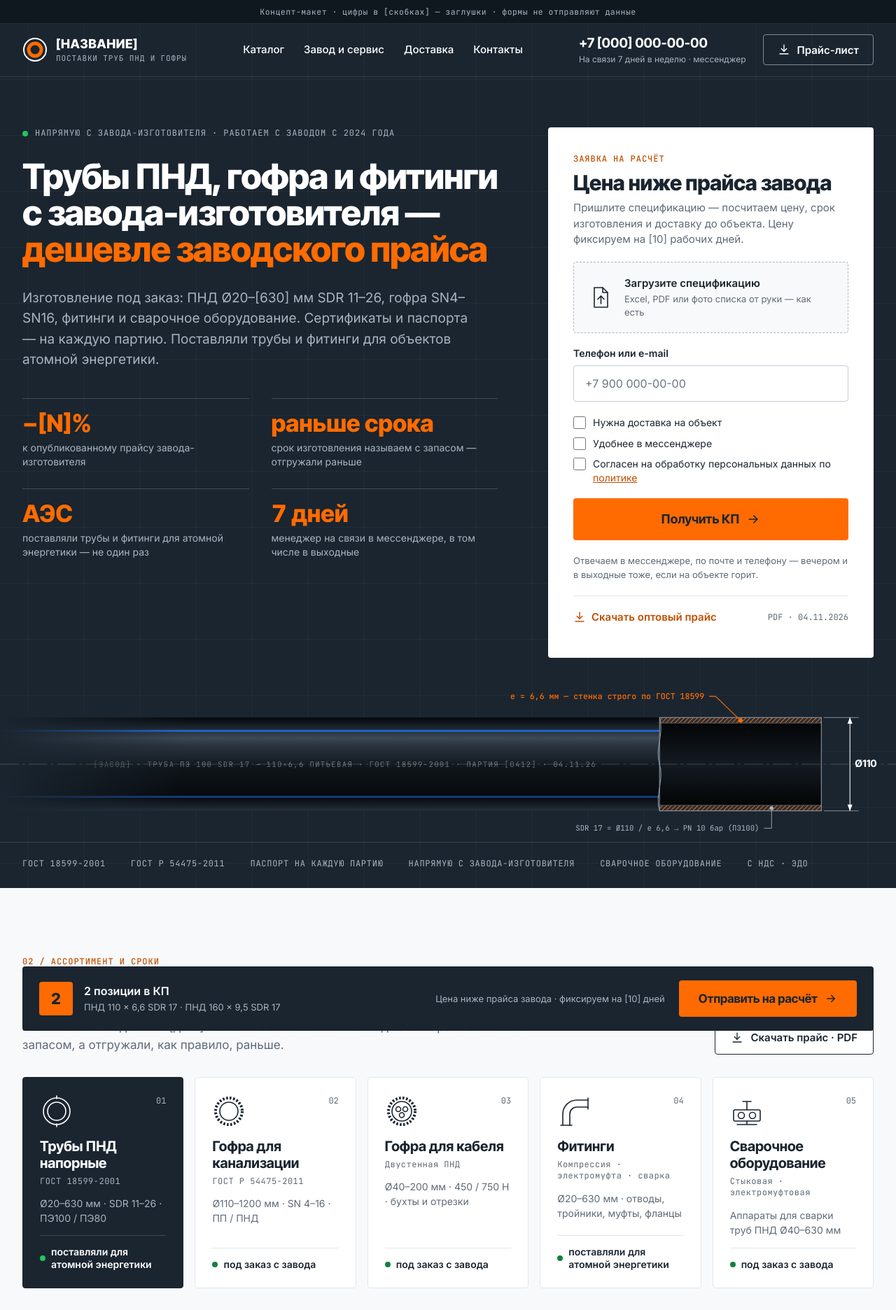
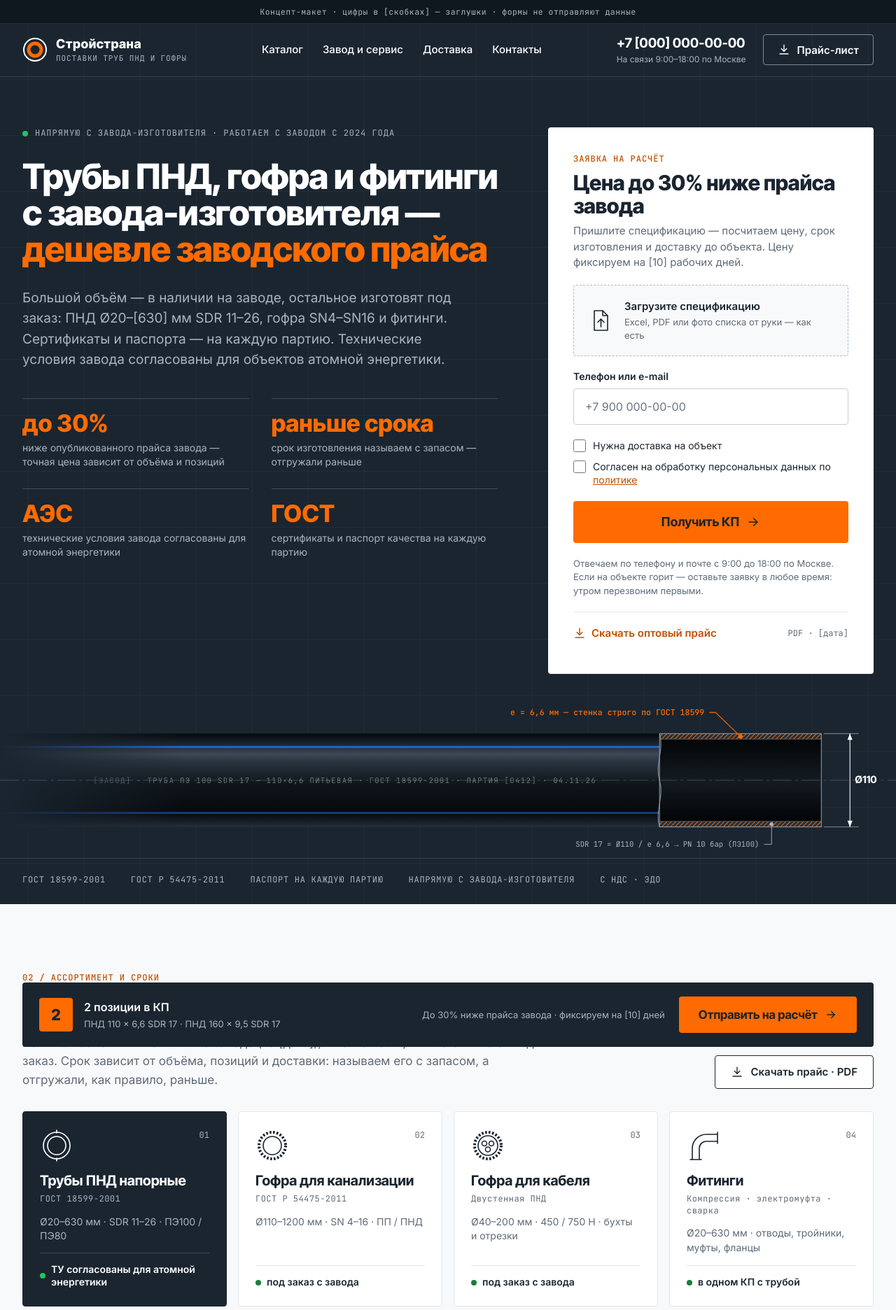
Before and after one commit to BorisMolchanov/pnd-landing, a plain HTML site: page index.html in a window 1280 px wide. Shown: the top 1872 px of the page at 70% size. Drawn offline with Linux system fonts and the light colour scheme.

Commit message:
Apply the client's answers to the pipe landing
Brand the page as Stroystrana and replace the "7 days a week,
messenger" promise with 9:00-18:00 Moscow time by phone and e-mail;
the messenger checkbox is gone. The discount placeholder becomes
"up to 30% below the manufacturer's list" with catalog prices marked
as indicative. The nuclear-energy claim now cites the manufacturer's
technical specifications approved for the industry. The welding
equipment group is removed; the fourth facts are now GOST documents
for every batch and one quote for pipes, corrugated pipes and
fittings. Docs and README follow the page.

Co-Authored-By: Claude Opus 5.5 <noreply@anthropic.com>

```diff
--- a/assets/app.js
+++ b/assets/app.js
@@ -68,19 +68,6 @@
         R('f5', 'Втулка под фланец + фланец', 'комплект, Ру 10', 225, '225', 'Фланец', 'SDR 17', 'комплект', 'фланцевое', '[36] компл.', 'part'),
         R('f6', 'Муфта для гофры + кольцо', 'для гофры SN 8', 160, '160', 'Раструб', 'SN 8', 'поштучно', 'раструб', '[600] шт', 'in')
       ]
-    },
-    weld: {
-      head: ['Позиция', 'Диаметры, мм', 'Тип сварки', 'Питание', 'Комплектация', 'Наличие', 'Цена от*'],
-      dia: [['Все', 0, 9999], ['до 160', 0, 160], ['до 315', 161, 315], ['от 315', 316, 9999]],
-      clsLabel: 'Сварка', cls: ['Все', 'Стыковая', 'Электромуфтовая'],
-      unit: '₽/шт', priceNote: 'под заказ', icon: 'weld',
-      short: function (r) { return r.name + ' ' + r.size; },
-      rows: [
-        R('w1', 'Аппарат стыковой сварки', 'механический привод', 160, '40–160', 'Стыковая', 'стыковая', '220 В', 'нагреватель, торцеватель', '—', 'order'),
-        R('w2', 'Аппарат стыковой сварки', 'гидравлический привод', 315, '90–315', 'Стыковая', 'стыковая', '220 В', 'гидроблок, вкладыши', '—', 'order'),
-        R('w3', 'Аппарат стыковой сварки', 'гидравлический привод', 630, '250–630', 'Стыковая', 'стыковая', '380 В', 'гидроблок, вкладыши', '—', 'order'),
-        R('w4', 'Аппарат электромуфтовой сварки', 'для электросварных фитингов', 1200, 'до [1200]', 'Электромуфтовая', 'электромуфтовая', '220 В', 'сканер штрихкода', '—', 'order')
-      ]
     }
   };
 
@@ -94,7 +81,6 @@
     pipe: '<svg width="24" height="24" viewBox="0 0 24 24" fill="none" stroke="#1A2530" stroke-width="1.5" aria-hidden="true"><circle cx="12" cy="12" r="9.5"/><circle cx="12" cy="12" r="6"/></svg>',
     corr: '<svg width="24" height="24" viewBox="0 0 24 24" fill="none" stroke="#1A2530" aria-hidden="true"><circle cx="12" cy="12" r="9.5" stroke-width="2.4" stroke-dasharray="1.8 1.4"/><circle cx="12" cy="12" r="5.5" stroke-width="1.5"/></svg>',
     fit: '<svg width="24" height="24" viewBox="0 0 24 24" fill="none" stroke="#1A2530" stroke-width="1.5" stroke-linecap="round" aria-hidden="true"><path d="M4 21v-7a10 10 0 0 1 10-10h7"/><path d="M9 21v-7a5 5 0 0 1 5-5h7"/></svg>',
-    weld: '<svg width="24" height="24" viewBox="0 0 24 24" fill="none" stroke="#1A2530" stroke-width="1.5" stroke-linecap="round" stroke-linejoin="round" aria-hidden="true"><rect x="2.5" y="11" width="19" height="8" rx="1"/><circle cx="8" cy="15" r="2.2"/><circle cx="16" cy="15" r="2.2"/><path d="M12 11V5M9 5h6"/></svg>',
     plus: '<svg width="16" height="16" viewBox="0 0 24 24" fill="none" stroke="currentColor" stroke-width="2.4" stroke-linecap="round" aria-hidden="true"><path d="M12 5v14M5 12h14"/></svg>',
     check: '<svg width="16" height="16" viewBox="0 0 24 24" fill="none" stroke="currentColor" stroke-width="2.4" stroke-linecap="round" stroke-linejoin="round" aria-hidden="true"><path d="M5 12.5l4.5 4.5L19 7.5"/></svg>'
   };
@@ -283,7 +269,7 @@
       } else if (!consent) {
         status.textContent = 'Отметьте согласие на обработку персональных данных.';
       } else {
-        status.textContent = 'Демо-версия: заявка не отправлена. В рабочей версии форма уходит в CRM, а КП приходит за 15 минут.';
+        status.textContent = 'Демо-версия: заявка не отправлена. В рабочей версии форма уходит в CRM, а КП приходит в рабочее время.';
       }
       status.hidden = false;
     });
--- a/index.html
+++ b/index.html
@@ -24,7 +24,7 @@
       <a class="logo" href="#top" id="top">
         <svg width="36" height="36" viewBox="0 0 36 36" aria-hidden="true"><circle cx="18" cy="18" r="16" fill="none" stroke="#FFFFFF" stroke-width="2"/><circle cx="18" cy="18" r="9" fill="none" stroke="#FF6B00" stroke-width="5"/></svg>
         <span class="logo-text">
-          <span class="logo-name">[НАЗВАНИЕ]</span>
+          <span class="logo-name">Стройстрана</span>
           <span class="logo-sub">Поставки труб ПНД и гофры</span>
         </span>
       </a>
@@ -37,7 +37,7 @@
       <div class="header-contacts">
         <div class="phone">
           <a href="tel:+70000000000">+7 [000] 000-00-00</a>
-          <span>На связи 7 дней в неделю · мессенджер</span>
+          <span>На связи 9:00–18:00 по Москве</span>
         </div>
         <a class="btn btn-outline-dark header-price" href="#lead-form">
           <svg width="18" height="18" viewBox="0 0 24 24" fill="none" stroke="currentColor" stroke-width="1.8" stroke-linecap="round" stroke-linejoin="round" aria-hidden="true"><path d="M12 3v12"/><path d="M7 10l5 5 5-5"/><path d="M4 20h16"/></svg>
@@ -51,20 +51,20 @@
     <div class="hero-main">
       <div class="live"><i aria-hidden="true"></i>Напрямую с завода-изготовителя · работаем с заводом с 2024 года</div>
       <h1 class="h1" id="hero-title">Трубы ПНД, гофра и фитинги с завода-изготовителя — <em>дешевле заводского прайса</em></h1>
-      <p class="hero-sub">Изготовление под заказ: ПНД Ø20–[630] мм SDR 11–26, гофра SN4–SN16, фитинги и сварочное оборудование. Сертификаты и паспорта — на каждую партию. Поставляли трубы и фитинги для объектов атомной энергетики.</p>
+      <p class="hero-sub">Большой объём — в наличии на заводе, остальное изготовят под заказ: ПНД Ø20–[630] мм SDR 11–26, гофра SN4–SN16 и фитинги. Сертификаты и паспорта — на каждую партию. Технические условия завода согласованы для объектов атомной энергетики.</p>
       <a class="btn btn-primary btn-lg btn-block mobile-cta" href="#lead-form">Загрузить спецификацию</a>
       <div class="facts">
-        <div class="fact"><b>−[N]%</b><span>к опубликованному прайсу завода-изготовителя</span></div>
+        <div class="fact"><b>до 30%</b><span>ниже опубликованного прайса завода — точная цена зависит от объёма и позиций</span></div>
         <div class="fact"><b>раньше срока</b><span>срок изготовления называем с запасом — отгружали раньше</span></div>
-        <div class="fact"><b>АЭС</b><span>поставляли трубы и фитинги для атомной энергетики — не один раз</span></div>
-        <div class="fact"><b>7 дней</b><span>менеджер на связи в мессенджере, в том числе в выходные</span></div>
+        <div class="fact"><b>АЭС</b><span>технические условия завода согласованы для атомной энергетики</span></div>
+        <div class="fact"><b>ГОСТ</b><span>сертификаты и паспорт качества на каждую партию</span></div>
       </div>
     </div>
 
     <form class="lead-form" id="lead-form" aria-labelledby="form-title" novalidate>
       <div class="form-head">
         <span class="overline">Заявка на расчёт</span>
-        <h2 class="form-title" id="form-title">Цена ниже прайса завода</h2>
+        <h2 class="form-title" id="form-title">Цена до 30% ниже прайса завода</h2>
         <p class="form-note">Пришлите спецификацию — посчитаем цену, срок изготовления и доставку до объекта. Цену фиксируем на [10] рабочих дней.</p>
       </div>
       <label class="dropzone" for="spec">
@@ -81,7 +81,6 @@
       </div>
       <div class="checks">
         <label class="check"><input type="checkbox" name="delivery"><span>Нужна доставка на объект</span></label>
-        <label class="check"><input type="checkbox" name="messenger"><span>Удобнее в мессенджере</span></label>
         <label class="check"><input type="checkbox" name="consent" required><span>Согласен на обработку персональных данных по <a href="#contacts">политике</a></span></label>
       </div>
       <button class="btn btn-primary btn-lg" type="submit">
@@ -89,13 +88,13 @@
         <svg width="20" height="20" viewBox="0 0 24 24" fill="none" stroke="currentColor" stroke-width="2" stroke-linecap="round" stroke-linejoin="round" aria-hidden="true"><path d="M5 12h14"/><path d="M13 6l6 6-6 6"/></svg>
       </button>
       <p class="form-status" role="status" hidden></p>
-      <p class="form-sla">Отвечаем в мессенджере, по почте и телефону — вечером и в выходные тоже, если на объекте горит.</p>
+      <p class="form-sla">Отвечаем по телефону и почте с 9:00 до 18:00 по Москве. Если на объекте горит — оставьте заявку в любое время: утром перезвоним первыми.</p>
       <div class="form-foot">
         <a class="link-accent" href="#catalog">
           <svg width="18" height="18" viewBox="0 0 24 24" fill="none" stroke="currentColor" stroke-width="2" stroke-linecap="round" stroke-linejoin="round" aria-hidden="true"><path d="M12 3v12"/><path d="M7 10l5 5 5-5"/><path d="M4 20h16"/></svg>
           Скачать оптовый прайс
         </a>
-        <span class="mono">PDF · 04.11.2026</span>
+        <span class="mono">PDF · [дата]</span>
       </div>
     </form>
   </div>
@@ -161,7 +160,6 @@
       <span>ГОСТ Р 54475-2011</span>
       <span>Паспорт на каждую партию</span>
       <span>Напрямую с завода-изготовителя</span>
-      <span>Сварочное оборудование</span>
       <span>С НДС · ЭДО</span>
     </div>
   </div>
@@ -174,7 +172,7 @@
       <div class="text">
         <span class="overline">02 / Ассортимент и сроки</span>
         <h2 class="h2" id="catalog-title">Что изготовит завод под ваш заказ</h2>
-        <p class="lead-muted">Наличие на заводе — на [дата]. Остальное изготавливают под заказ: срок называем с запасом, а отгружали, как правило, раньше.</p>
+        <p class="lead-muted">Большой объём — в наличии на заводе (на [дата]), многие позиции изготавливают под заказ. Срок зависит от объёма, позиций и доставки: называем его с запасом, а отгружали, как правило, раньше.</p>
       </div>
       <a class="btn btn-outline" href="#lead-form">
         <svg width="18" height="18" viewBox="0 0 24 24" fill="none" stroke="currentColor" stroke-width="1.8" stroke-linecap="round" stroke-linejoin="round" aria-hidden="true"><path d="M12 3v12"/><path d="M7 10l5 5 5-5"/><path d="M4 20h16"/></svg>
@@ -193,7 +191,7 @@
           <span class="cat-gost muted">ГОСТ 18599-2001</span>
         </span>
         <span class="cat-spec muted">Ø20–630 мм · SDR 11–26 · ПЭ100 / ПЭ80</span>
-        <span class="cat-stock"><i aria-hidden="true"></i>поставляли для атомной энергетики</span>
+        <span class="cat-stock"><i aria-hidden="true"></i>ТУ согласованы для атомной энергетики</span>
       </button>
       <button type="button" class="cat-card" data-tab="kan" aria-pressed="false">
         <span class="cat-top">
@@ -229,19 +227,7 @@
           <span class="cat-gost muted">Компрессия · электромуфта · сварка</span>
         </span>
         <span class="cat-spec muted">Ø20–630 мм · отводы, тройники, муфты, фланцы</span>
-        <span class="cat-stock"><i aria-hidden="true"></i>поставляли для атомной энергетики</span>
-      </button>
-      <button type="button" class="cat-card" data-tab="weld" aria-pressed="false">
-        <span class="cat-top">
-          <svg class="cat-icon" width="48" height="48" viewBox="0 0 48 48" fill="none" stroke="currentColor" stroke-width="1.6" stroke-linecap="round" stroke-linejoin="round" aria-hidden="true"><rect x="5" y="22" width="38" height="16" rx="2"/><circle cx="16" cy="30" r="4.5"/><circle cx="32" cy="30" r="4.5"/><path d="M24 22V10M18 10h12M24 38v5M10 43h28"/></svg>
-          <span class="cat-num muted">05</span>
-        </span>
-        <span class="cat-name">
-          <span class="cat-title">Сварочное оборудование</span>
-          <span class="cat-gost muted">Стыковая · электромуфтовая</span>
-        </span>
-        <span class="cat-spec muted">Аппараты для сварки труб ПНД Ø40–630 мм</span>
-        <span class="cat-stock"><i aria-hidden="true"></i>под заказ с завода</span>
+        <span class="cat-stock"><i aria-hidden="true"></i>в одном КП с трубой</span>
       </button>
     </div>
 
@@ -276,7 +262,7 @@
           <a class="btn btn-primary" href="#lead-form">Запросить поставку</a>
         </div>
       </div>
-      <p class="footnote" id="catalog-footnote">* Цена ниже опубликованного прайса завода-изготовителя, при заказе от указанного объёма, с НДС. Масса 1 м — по ГОСТ 18599-2001, фактическая масса партии — в паспорте качества. Цена из КП фиксируется на [10] рабочих дней.</p>
+      <p class="footnote" id="catalog-footnote">* Цена ориентировочная, с НДС, при заказе от указанного объёма — до 30% ниже опубликованного прайса завода-изготовителя. Точная цена зависит от объёма, позиций и доставки — пришлём в КП. Масса 1 м — по ГОСТ 18599-2001, фактическая масса партии — в паспорте качества. Цена из КП фиксируется на [10] рабочих дней.</p>
     </div>
 
     <div class="kp" id="kp" aria-live="polite">
@@ -288,7 +274,7 @@
         </span>
       </div>
       <div class="kp-right">
-        <span>Цена ниже прайса завода · фиксируем на [10] дней</span>
+        <span>До 30% ниже прайса завода · фиксируем на [10] дней</span>
         <button type="button" class="btn btn-primary btn-md" id="kp-send">
           Отправить на расчёт
           <svg width="18" height="18" viewBox="0 0 24 24" fill="none" stroke="currentColor" stroke-width="2" stroke-linecap="round" stroke-linejoin="round" aria-hidden="true"><path d="M5 12h14"/><path d="M13 6l6 6-6 6"/></svg>
@@ -320,21 +306,21 @@
       </div>
       <div class="stat">
         <span class="stat-mark" aria-hidden="true"></span>
-        <span class="stat-num">−[N]%</span>
-        <span class="stat-cap">к опубликованному прайсу завода-изготовителя</span>
-        <span class="stat-src">Проверить просто: сравните наше КП с прайсом на сайте завода</span>
+        <span class="stat-num">до 30%</span>
+        <span class="stat-cap">ниже опубликованного прайса завода-изготовителя</span>
+        <span class="stat-src">Точная цена — в КП: зависит от объёма, позиций и доставки</span>
       </div>
       <div class="stat">
         <span class="stat-mark" aria-hidden="true"></span>
         <span class="stat-num">АЭС</span>
-        <span class="stat-cap">поставки труб ПНД и фитингов для объектов атомной энергетики — не один раз</span>
+        <span class="stat-cap">технические условия завода согласованы для применения на объектах атомной энергетики</span>
         <span class="stat-src">Подтверждение: документы по запросу</span>
       </div>
       <div class="stat">
         <span class="stat-mark" aria-hidden="true"></span>
-        <span class="stat-num">7/7</span>
-        <span class="stat-cap">менеджер на связи в мессенджере — вечером и в выходные</span>
-        <span class="stat-src">Проверить просто: напишите нам в субботу</span>
+        <span class="stat-num">1 КП</span>
+        <span class="stat-cap">трубы, гофра и фитинги — в одном предложении, одном счёте и одной машине</span>
+        <span class="stat-src">Соберите позиции в каталоге выше — посчитаем всё вместе</span>
       </div>
     </div>
 
@@ -348,7 +334,7 @@
           </span>
           <div class="ph-card">
             <b>Завод-изготовитель</b>
-            <span>Трубы ПНД, гофрированные трубы, фитинги и сварочное оборудование — одно производство</span>
+            <span>Трубы ПНД, гофрированные трубы и фитинги — одно производство</span>
             <a class="link-accent" href="#lead-form" style="min-height:32px;font-size:14px">
               Запросить сертификаты
               <svg width="16" height="16" viewBox="0 0 24 24" fill="none" stroke="currentColor" stroke-width="2" stroke-linecap="round" stroke-linejoin="round" aria-hidden="true"><path d="M5 12h14"/><path d="M13 6l6 6-6 6"/></svg>
@@ -367,7 +353,7 @@
           <h3 class="h3">Сервис, который мы проверили на своих закупках</h3>
         </div>
         <ul class="service">
-          <li><span class="ic"><svg width="22" height="22" viewBox="0 0 24 24" fill="none" stroke="#1A2530" stroke-width="1.7" stroke-linecap="round" stroke-linejoin="round" aria-hidden="true"><path d="M4 5h16v11H9l-5 4z"/><path d="M8 9h8M8 12h5"/></svg></span><div><b>Менеджер на связи 7 дней в неделю</b><span>Ответит в мессенджере вечером и в выходные, если на объекте горит.</span></div></li>
+          <li><span class="ic"><svg width="22" height="22" viewBox="0 0 24 24" fill="none" stroke="#1A2530" stroke-width="1.7" stroke-linecap="round" stroke-linejoin="round" aria-hidden="true"><path d="M4 5h16v11H9l-5 4z"/><path d="M8 9h8M8 12h5"/></svg></span><div><b>Менеджер на связи с 9:00 до 18:00 по Москве</b><span>Отвечает по телефону и почте. Если на объекте горит — оставьте заявку в любое время: утром перезвоним первыми.</span></div></li>
           <li><span class="ic"><svg width="22" height="22" viewBox="0 0 24 24" fill="none" stroke="#1A2530" stroke-width="1.7" stroke-linecap="round" stroke-linejoin="round" aria-hidden="true"><circle cx="9" cy="8" r="3.2"/><path d="M3.5 19c.6-3.3 2.8-5 5.5-5s4.9 1.7 5.5 5"/><path d="M16 6h5M18.5 3.5V8.5"/></svg></span><div><b>К сложному заказу подключается руководство завода</b><span>Сроки, документы и нестандартные позиции решаются быстро, без недели согласований.</span></div></li>
           <li><span class="ic"><svg width="22" height="22" viewBox="0 0 24 24" fill="none" stroke="#1A2530" stroke-width="1.7" stroke-linecap="round" stroke-linejoin="round" aria-hidden="true"><path d="M7 3h10l4 4v14H7z"/><path d="M17 3v4h4"/><path d="M10 12h8M10 16h8"/><path d="M3 7v14h12"/></svg></span><div><b>Все документы и сертификаты — сразу</b><span>Сертификаты, паспорта качества и пояснения по каждому документу — для приёмки и исполнительной документации.</span></div></li>
           <li><span class="ic"><svg width="22" height="22" viewBox="0 0 24 24" fill="none" stroke="#1A2530" stroke-width="1.7" stroke-linecap="round" stroke-linejoin="round" aria-hidden="true"><circle cx="12" cy="12" r="9"/><path d="M12 7v5l3.5 2"/></svg></span><div><b>Срок — с запасом</b><span>Срок изготовления называем с запасом, чтобы не подвести объект. На практике отгрузки приходили раньше срока.</span></div></li>        </ul>
@@ -394,7 +380,7 @@
       <div class="truck">
         <svg width="120" height="48" viewBox="0 0 120 48" fill="none" stroke="#1A2530" stroke-width="1.6" stroke-linecap="round" stroke-linejoin="round" aria-hidden="true"><rect x="14" y="10" width="60" height="26"/><path d="M26 10v26M38 10v26M50 10v26M62 10v26"/><path d="M84 23h26"/><path d="M102 16l8 7-8 7"/></svg>
         <span class="truck-title">Сборный груз через ТК</span>
-        <span class="truck-spec">фитинги, бухты, сварочное оборудование</span>
+        <span class="truck-spec">фитинги, бухты, небольшие партии</span>
         <span class="truck-note">В любой регион России</span>
       </div>
       <div class="truck">
@@ -431,7 +417,7 @@
       <div class="footer-col">
         <a class="logo" href="#top">
           <svg width="36" height="36" viewBox="0 0 36 36" aria-hidden="true"><circle cx="18" cy="18" r="16" fill="none" stroke="#FFFFFF" stroke-width="2"/><circle cx="18" cy="18" r="9" fill="none" stroke="#FF6B00" stroke-width="5"/></svg>
-          <span class="logo-text"><span class="logo-name">[НАЗВАНИЕ]</span><span class="logo-sub">Поставки труб ПНД и гофры</span></span>
+          <span class="logo-text"><span class="logo-name">Стройстрана</span><span class="logo-sub">Поставки труб ПНД и гофры</span></span>
         </a>
       </div>
       <div class="footer-col">
@@ -441,19 +427,21 @@
       </div>
       <div class="footer-col">
         <b>Контакты</b>
-        <a href="tel:+70000000000">+7 [000] 000-00-00</a>
-        <a href="mailto:zakaz@example.com">[zakaz@домен.ru]</a>
+        <a href="tel:+70000000000">+7 [000] 000-00-00 · городской</a>
+        <a href="tel:+79000000000">+7 [900] 000-00-00 · мобильный</a>
+        <a href="mailto:info@example.com">info@[домен]</a>
+        <span>9:00–18:00 по Москве</span>
       </div>
       <div class="footer-col">
         <b>Реквизиты</b>
-        <span>ООО «[Название]»</span>
+        <span>[ООО] «Стройстрана»</span>
         <span>ИНН [0000000000] · КПП [000000000]</span>
         <span>ОГРН [0000000000000]</span>
         <span>Юр. адрес: [адрес]</span>
       </div>
     </div>
     <div class="footer-bottom">
-      <span>© 2026 [Название] · Политика обработки персональных данных — [ссылка]</span>
+      <span>© 2026 Стройстрана · Политика обработки персональных данных — [ссылка]</span>
       <span>Концепт-макет</span>
     </div>
   </div>
@@ -464,7 +452,7 @@
     <svg width="18" height="18" viewBox="0 0 24 24" fill="none" stroke="currentColor" stroke-width="1.8" stroke-linecap="round" stroke-linejoin="round" aria-hidden="true"><path d="M5 4h4l2 5-2.5 1.5a11 11 0 0 0 5 5L15 13l5 2v4a2 2 0 0 1-2 2A16 16 0 0 1 3 6a2 2 0 0 1 2-2"/></svg>
     Позвонить
   </a>
-  <a href="mailto:zakaz@example.com">
+  <a href="mailto:info@example.com">
     <svg width="18" height="18" viewBox="0 0 24 24" fill="none" stroke="currentColor" stroke-width="1.8" stroke-linecap="round" stroke-linejoin="round" aria-hidden="true"><rect x="3" y="5" width="18" height="14" rx="1"/><path d="M3 7l9 6 9-6"/></svg>
     Написать
   </a>
```
Also changed, not shown: 3 other files.
